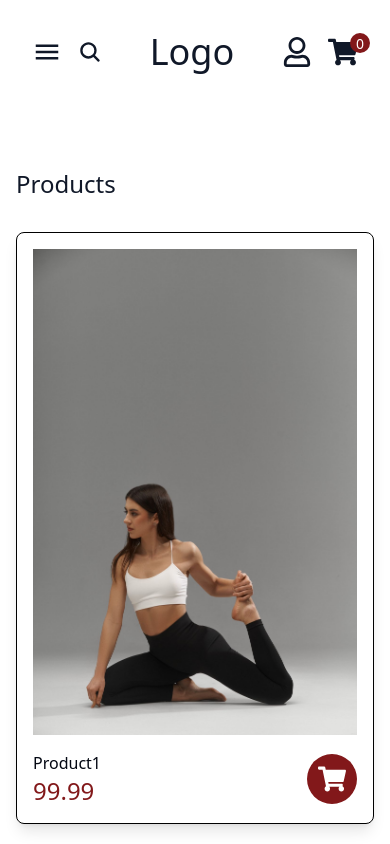
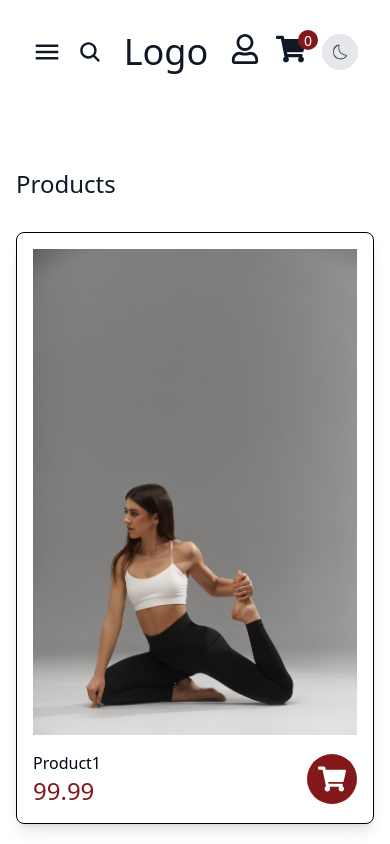
Before and after one commit to dgliga238/AVE-WebApp, a React (Vite) app: page / in a window 390 px wide. Shown: the top 844 px of the page. Built offline with nearby package versions, Linux system fonts and the light colour scheme.

Commit message:
fix mobile dark mode (#6)

```diff
--- a/src/components/MobNavBar.jsx
+++ b/src/components/MobNavBar.jsx
@@ -1,9 +1,14 @@
 import { IoMenuSharp, IoSearch } from "react-icons/io5";
 import { FaRegUser, FaShoppingCart } from "react-icons/fa";
+import { CiLight, CiDark } from "react-icons/ci";
 import CartCountBadge from "./CartCountBadge";
+import { useTheme } from "../context/ThemeContext";
+
 
 
 const MobNavBar = ({setShowCart}) => {
+        const { theme, toggleTheme } = useTheme();
+
   return (
     <div className='dark:bg-gray-800 sticky top-0 bg-white z-10'>
         <div className='container p-8 lg:hidden'>
@@ -19,6 +24,19 @@ const MobNavBar = ({setShowCart}) => {
                         <FaShoppingCart />
                         <CartCountBadge size="w-[20px] h-[20px]"/>
                     </div>
+              <button
+                onClick={toggleTheme}
+                aria-label={`Switch to ${theme === 'dark' ? 'light' : 'dark'} mode`}
+                className={`p-2 rounded-full
+                  ${theme === 'dark' ? 'bg-gray-700 hover:bg-gray-600' : 'bg-gray-200 hover:bg-gray-300'}
+                  transition-colors`}
+              >
+                {theme === 'dark' ? (
+                  <span className="text-yellow-300 text-xl"><CiLight /></span>
+                ) : (
+                  <span className="text-gray-700 text-xl"><CiDark /></span>
+                )}
+              </button>
                 </div>
             </div>
         </div>
--- a/src/components/Products.jsx
+++ b/src/components/Products.jsx
@@ -1,7 +1,5 @@
 import ProductCard from './ProductCard'; // Make sure this component exists
-import React, { useEffect, useState } from 'react';
-import { useTheme } from "../context/ThemeContext";
-
+import React, { useState } from 'react';
 
 const data = [
   {
@@ -55,7 +53,7 @@ const data = [
 ];
 
 const Products = () => {
-  const [theme, setTheme] = useState('light');
+  const [theme] = useState('light');
 
   return (
     <div className="relative container mx-auto px-4 py-16" >
```
